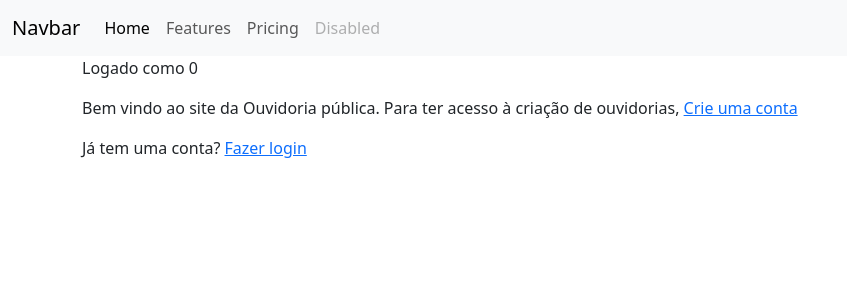
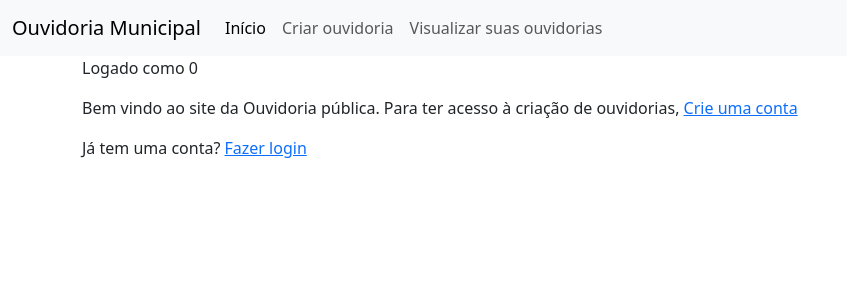
Before and after one commit to brunomonteirobonifacio/sistema-ouvidoria, a PHP site: page / in a window 1280 px wide. Shown: the top 300 px of the page, without its empty margins (0-847 px from the left). Run offline with PHP 8.4, Linux system fonts and the light colour scheme; data that the repository does not hold is empty.

Commit message:
Added Navbar

```diff
--- a/index.php
+++ b/index.php
@@ -9,16 +9,15 @@
 <body>
     <nav class="navbar navbar-expand-lg bg-body-tertiary">
       <div class="container-fluid">
-        <a class="navbar-brand" href="#">Navbar</a>
+      <a class="navbar-brand" href="">Ouvidoria Municipal</a>
         <button class="navbar-toggler" type="button" data-bs-toggle="collapse" data-bs-target="#navbarNavAltMarkup" aria-controls="navbarNavAltMarkup" aria-expanded="false" aria-label="Toggle navigation">
           <span class="navbar-toggler-icon"></span>
         </button>
         <div class="collapse navbar-collapse" id="navbarNavAltMarkup">
           <div class="navbar-nav">
-            <a class="nav-link active" aria-current="page" href="#">Home</a>
-            <a class="nav-link" href="#">Features</a>
-            <a class="nav-link" href="#">Pricing</a>
-            <a class="nav-link disabled" aria-disabled="true">Disabled</a>
+            <a class="nav-link active" aria-current="page" href="">Início</a>
+            <a class="nav-link" href="pages/create_manifestation.php">Criar ouvidoria</a>
+            <a class="nav-link" href="pages/view_manifestation.php">Visualizar suas ouvidorias</a>
           </div>
         </div>
       </div>
```
Also changed, not shown: pages/create_manifestation.php (+4 -5 lines), pages/login.php (+4 -5 lines), pages/signup.php (+4 -5 lines).
